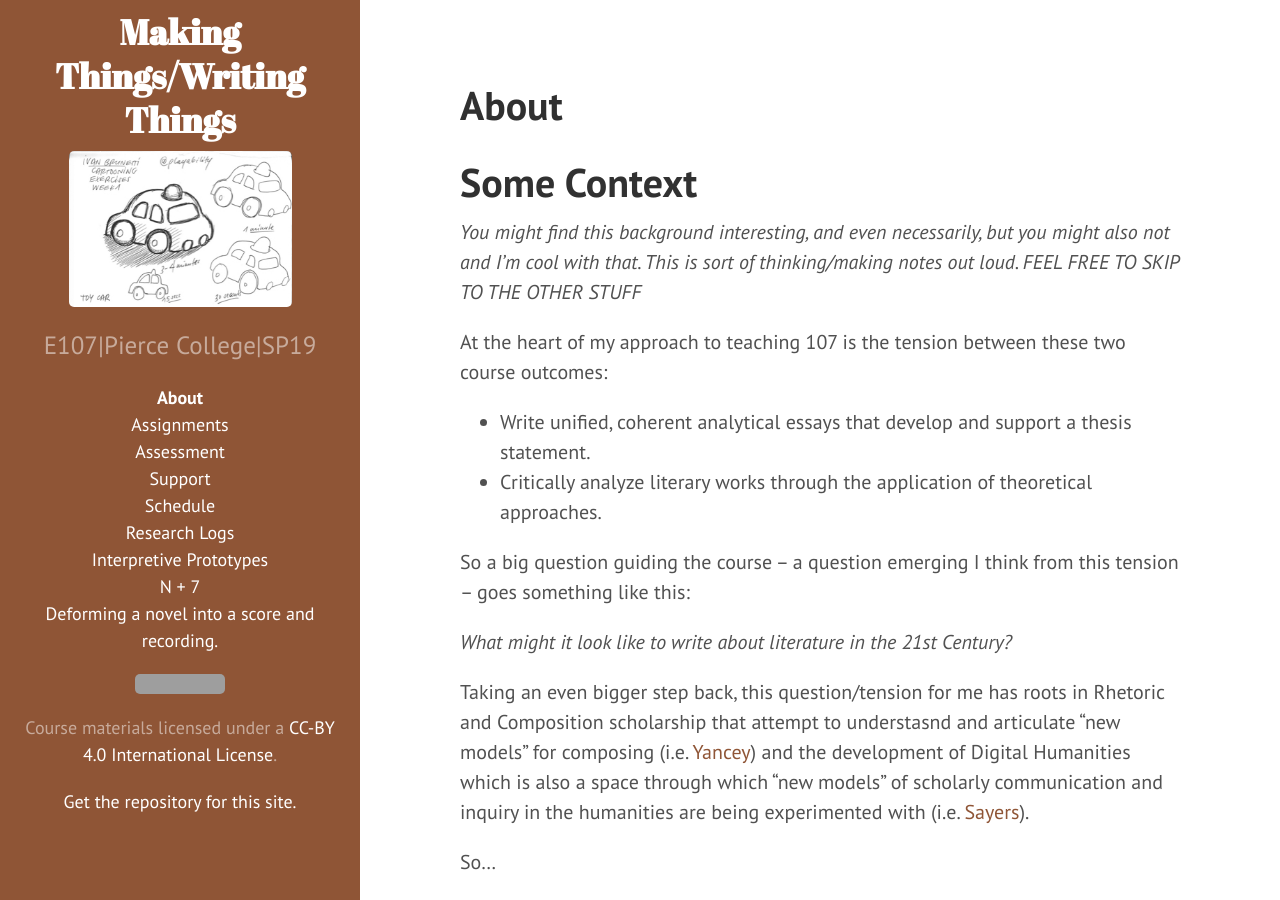
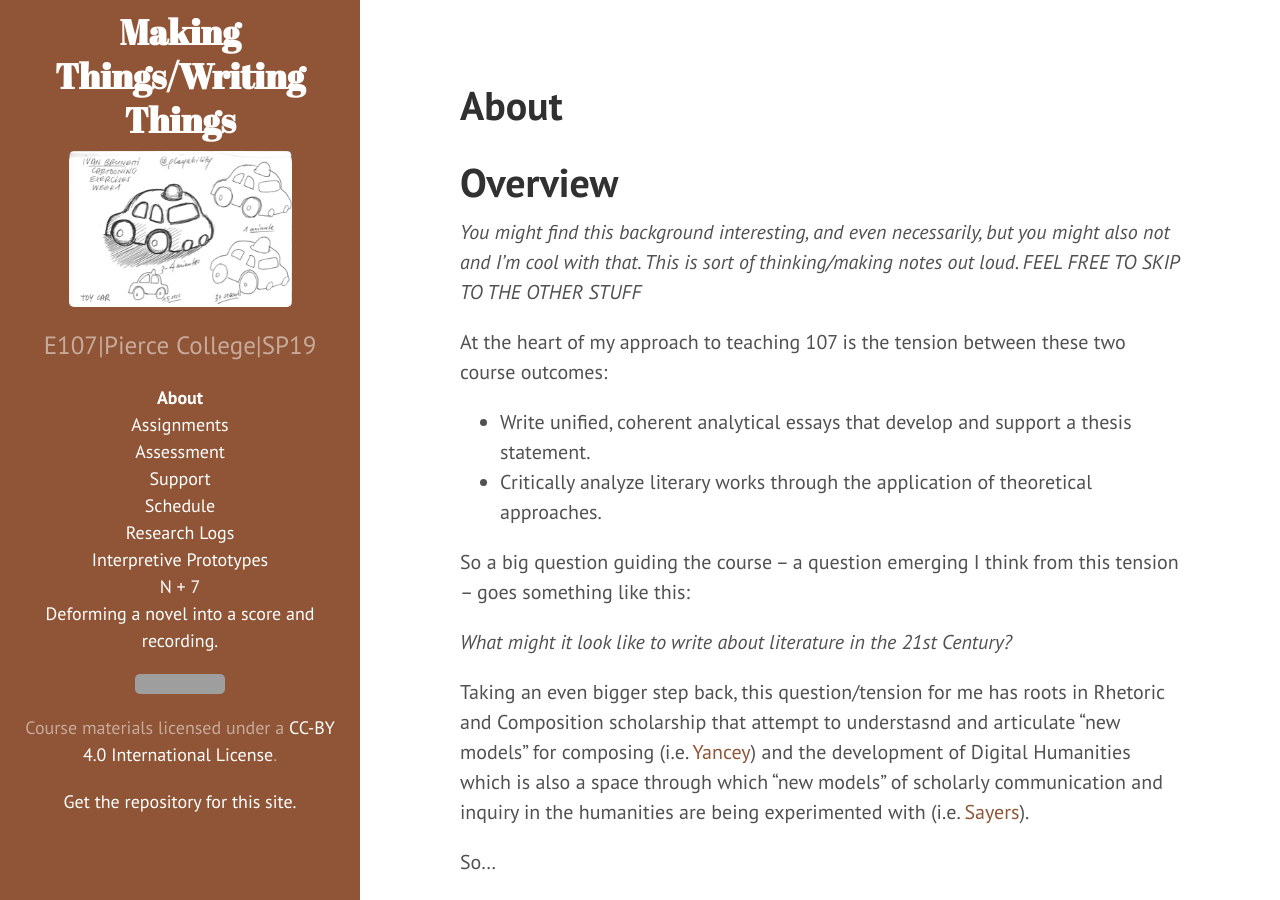
Before and after one commit to jloan/e101v1, a Jekyll site: the page built from 00about.md, in a window 1280 px wide and 900 px high. Built offline with Jekyll 4.4.1, drawn with Linux system fonts in a browser that asks for light colours; grey boxes are pictures that could not be loaded.

Commit message:
Update 00about.md

```diff
--- a/00about.md
+++ b/00about.md
@@ -3,7 +3,7 @@ layout: page
 title: About
 permalink: /about/
 ---
-# Some Context
+# Overview
 
 *You might find this background interesting, and even necessarily, but you might also not and I'm cool with that. This is sort of thinking/making notes out loud. FEEL FREE TO SKIP TO THE OTHER STUFF*
 
```
